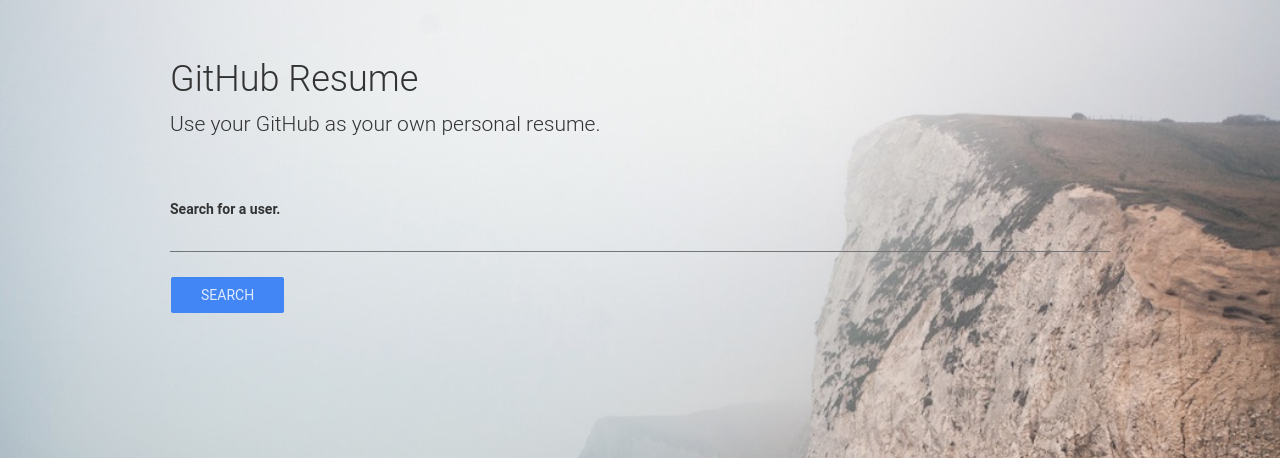
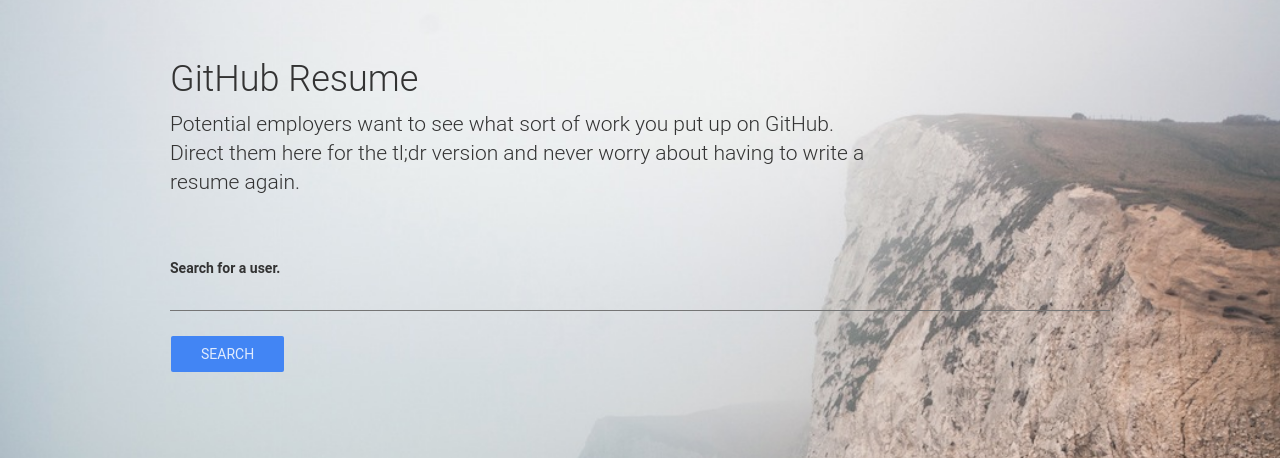
Before and after one commit to ryanwilsonperkin/cis3210, a Python web app: template lab/lab/templates/index.mako in a window 1280 px wide. Shown: the top 458 px of the page. Run offline with Mako, Linux system fonts and the light colour scheme; the template is opened without the code that fills it, so the values that code supplies are empty.

Commit message:
Intro text explaining the purpose.

```diff
--- a/lab/lab/templates/index.mako
+++ b/lab/lab/templates/index.mako
@@ -12,8 +12,12 @@
 <body>
   <header id="intro_section">
     <div class="container">
-      <h1>GitHub Resume</h1>
-      <p class="lead">Use your GitHub as your own personal resume.</p>
+      <div class="row">
+        <div class="col-sm-9 col-xs-10">
+          <h1>GitHub Resume</h1>
+          <p class="lead">Potential employers want to see what sort of work you put up on GitHub. Direct them here for the tl;dr version and never worry about having to write a resume again.</p>
+        </div>
+      </div>
     </div>
   </header>
   <section id="seach_section">
```
